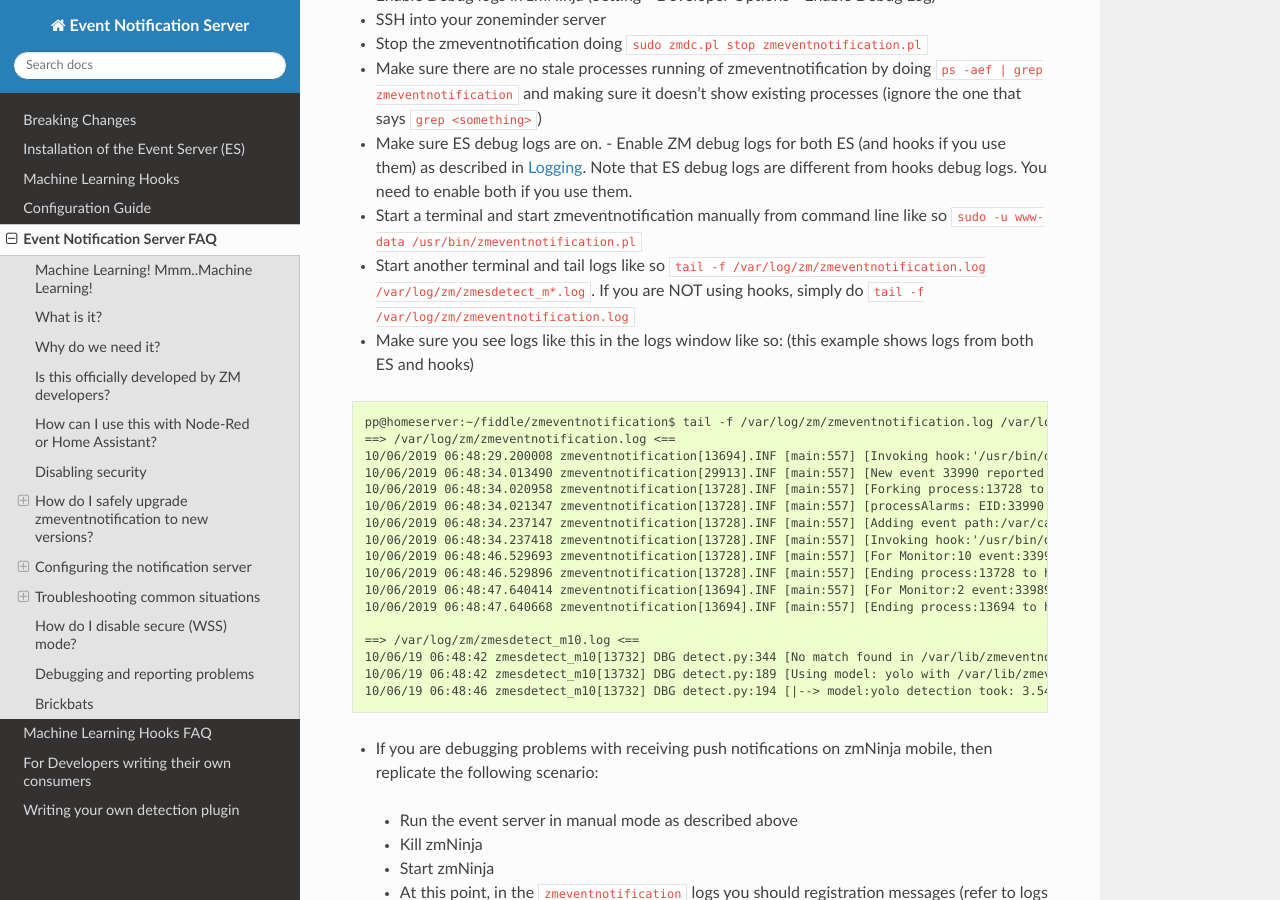
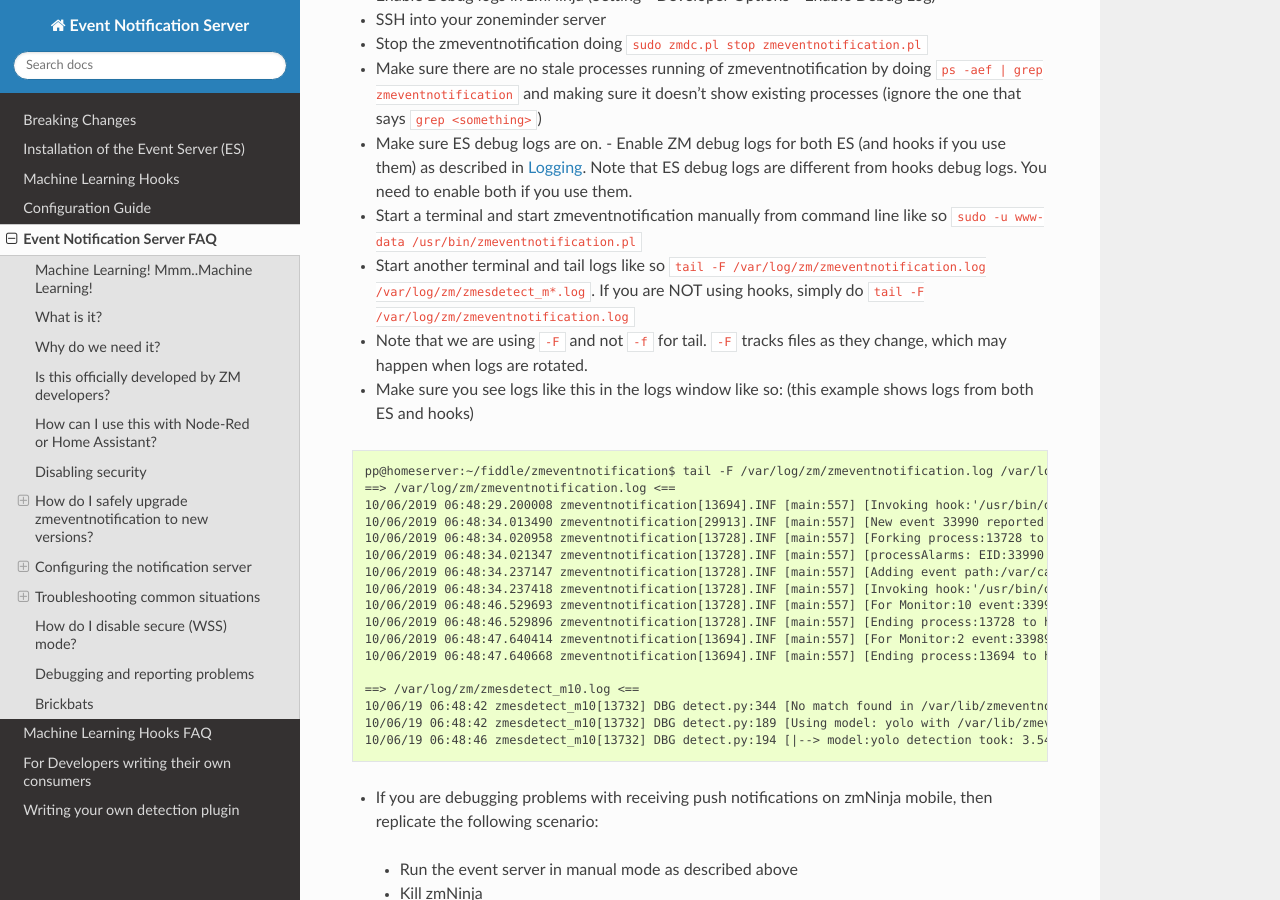
Before and after one commit to ZoneMinder/zmeventnotification, a Sphinx documentation site: the page built from docs/guides/es_faq.rst, in a window 1280 px wide and 900 px high, scrolled down 8743 px. Built offline with Sphinx 7.4.7 and the Read the Docs theme 2.0.0, drawn with Linux system fonts in a browser that asks for light colours.

Commit message:
change to tail -F

```diff
--- a/docs/guides/es_faq.rst
+++ b/docs/guides/es_faq.rst
@@ -459,12 +459,13 @@ Here is how to debug and report:
   - Enable ZM debug logs for both ES (and hooks if you use them) as described in :ref:`hooks-logging`. Note that ES debug logs are different from hooks debug logs. You need to enable both if you use them.
 -  Start a terminal and start zmeventnotification manually from
    command line like so ``sudo -u www-data /usr/bin/zmeventnotification.pl``
-- Start another terminal and tail logs like so ``tail -f /var/log/zm/zmeventnotification.log /var/log/zm/zmesdetect_m*.log``. If you are NOT using hooks, simply do ``tail -f /var/log/zm/zmeventnotification.log``
--  Make sure you see logs like this in the logs window like so: (this example shows logs from both ES and hooks)
+- Start another terminal and tail logs like so ``tail -F /var/log/zm/zmeventnotification.log /var/log/zm/zmesdetect_m*.log``. If you are NOT using hooks, simply do ``tail -F /var/log/zm/zmeventnotification.log``
+- Note that we are using ``-F`` and not ``-f`` for tail. ``-F`` tracks files as they change, which may happen when logs are rotated.
+- Make sure you see logs like this in the logs window like so: (this example shows logs from both ES and hooks)
 
 ::
 
-  pp@homeserver:~/fiddle/zmeventnotification$ tail -f /var/log/zm/zmeventnotification.log /var/log/zm/zmesdetect_m*.log
+  pp@homeserver:~/fiddle/zmeventnotification$ tail -F /var/log/zm/zmeventnotification.log /var/log/zm/zmesdetect_m*.log
   ==> /var/log/zm/zmeventnotification.log <==
   10/06/2019 06:48:29.200008 zmeventnotification[13694].INF [main:557] [Invoking hook:'/usr/bin/detect_wrapper.sh' 33989 2 "DoorBell" " front" "/var/cache/zoneminder/events/2/2019-10-06/33989"]
   10/06/2019 06:48:34.013490 zmeventnotification[29913].INF [main:557] [New event 33990 reported for Monitor:10 (Name:FrontLawn)  front steps]
--- a/docs/guides/hooks.rst
+++ b/docs/guides/hooks.rst
@@ -240,9 +240,9 @@ Starting version 4.0.x, the hooks now use ZM logging, thanks to a `python wrappe
 
   ::
 
-    tail -f  /var/log/zm/zmesdetect*.log
+    tail -F  /var/log/zm/zmesdetect*.log
 
-  Note that the detection code registers itself as ``zmesdetect`` with ZM. When it is invoked with a specific monitor ID (usually the case), then the component is named ``zmesdetect_mX.log`` where ``X`` is the monitor ID. In other words, that now gives you one log per monitor (just like ``/var/log/zm/zmc_mX.log``) which makes it easy to debug/isolate.
+  Note that the detection code registers itself as ``zmesdetect`` with ZM. When it is invoked with a specific monitor ID (usually the case), then the component is named ``zmesdetect_mX.log`` where ``X`` is the monitor ID. In other words, that now gives you one log per monitor (just like ``/var/log/zm/zmc_mX.log``) which makes it easy to debug/isolate. Also note we are doing ``tail -F`` not ``tail -f``. ``-F`` tracks files as they get logrotated as well.
 
 Troubleshooting
 ~~~~~~~~~~~~~~~
@@ -252,7 +252,7 @@ Troubleshooting
 -  Always run ``detect_wrapper.sh`` in manual mode first to make sure it
    works
 -  To get debug logs, Make sure your ``LOG_DEBUG`` in ZM Options->Logs is set to on and your ``LOG_DEBUG_TARGET`` option includes ``_zmesdetect`` (or is empty)
--  You can view debug logs for detection by doing ``tail -f  /var/log/zm/zmesdetect*.log``
+-  You can view debug logs for detection by doing ``tail -F /var/log/zm/zmesdetect*.log``
 -  One of the big reasons why object detection fails is because the hook
    is not able to download the image to check. This may be because your
    ZM version is old or other errors. Some common issues:
```
